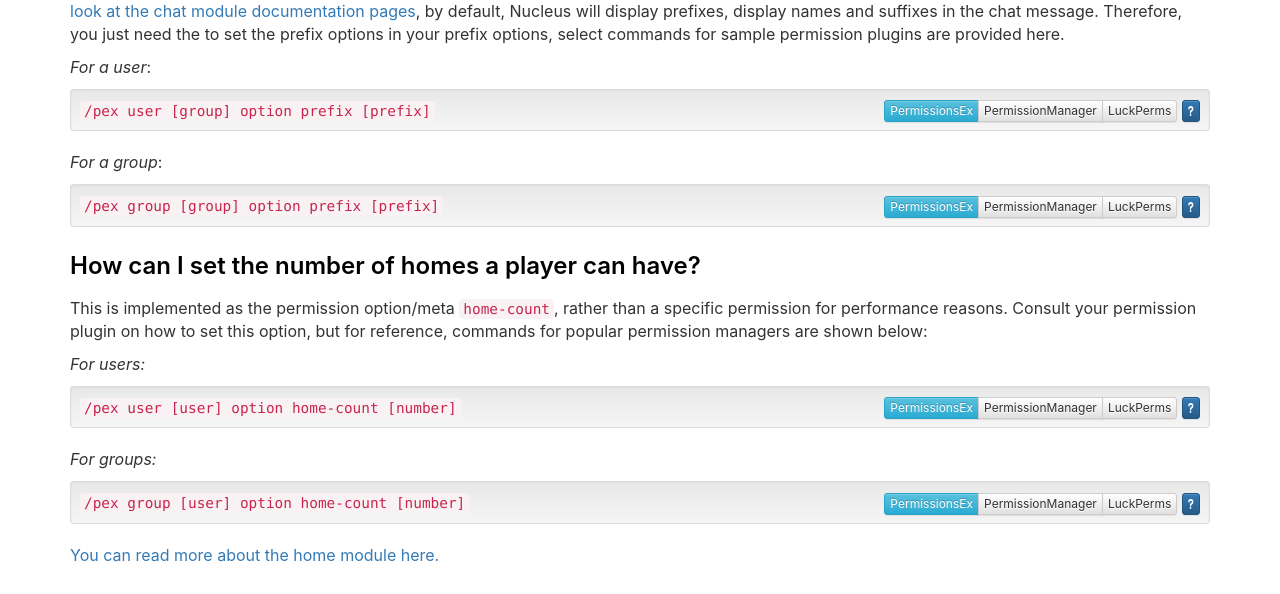
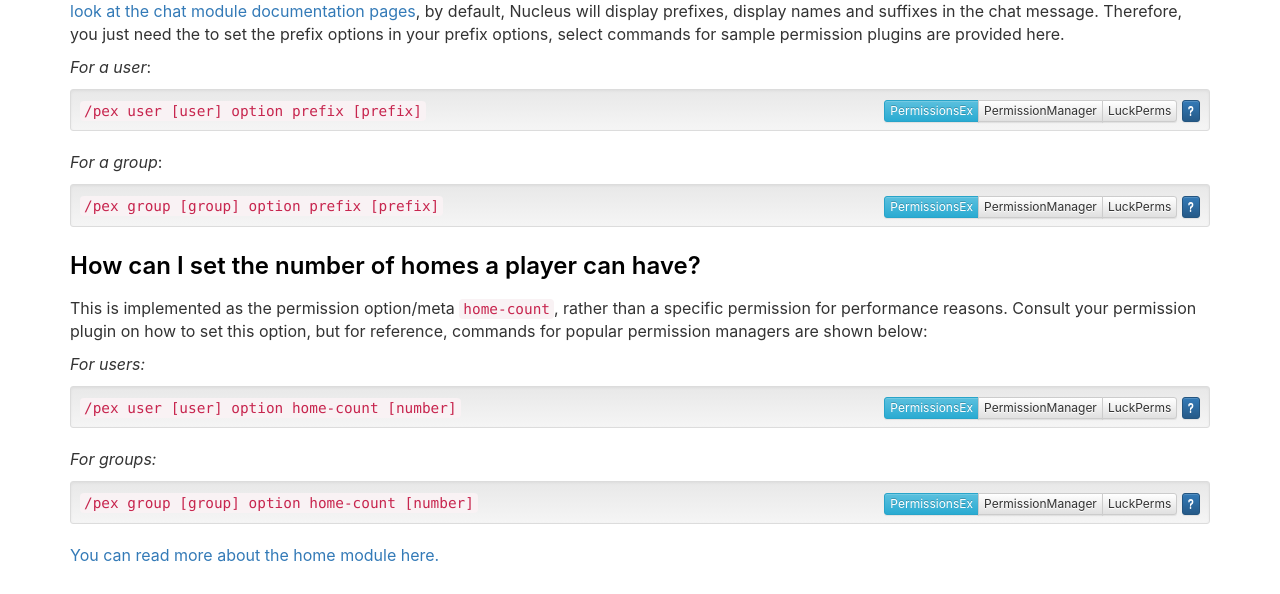
Before and after one commit to NucleusPowered/site-v1, a Jekyll site: the page built from docs/faqs.md, in a window 1280 px wide and 900 px high, scrolled down 4377 px. Shown: the part 157-751 px from the top of the window. Built offline with Jekyll 4.4.1, drawn with Linux system fonts in a browser that asks for light colours; comment, search, counter and statistics services are not loaded.

Commit message:
Fixes 2 small typos
group/user referenced in wrong place

```diff
--- a/docs/faqs.md
+++ b/docs/faqs.md
@@ -218,7 +218,7 @@ This is entirely dependent on your Permissions plugin. While Nucleus has a lot m
  Therefore, you just need the to set the prefix options in your prefix options, select commands for sample permission plugins are provided here.
 
 _For a user_:
-{% include permissionblock.html cmdtype="userPrefix,userOption" user="[group]" option="prefix" value="[prefix]" %}
+{% include permissionblock.html cmdtype="userPrefix,userOption" user="[user]" option="prefix" value="[prefix]" %}
 
 _For a group_:
 {% include permissionblock.html cmdtype="groupPrefix,groupOption" user="[group]" option="prefix" value="[prefix]" %}
@@ -236,7 +236,7 @@ Consult your permission plugin on how to set this option, but for reference, com
 
 <em>For groups:</em>
 
-{% include permissionblock.html cmdtype="groupOption" user="[user]" option="home-count" value="[number]" %}
+{% include permissionblock.html cmdtype="groupOption" user="[group]" option="home-count" value="[number]" %}
 
 [You can read more about the home module here.](modules/home.html)
 
```
